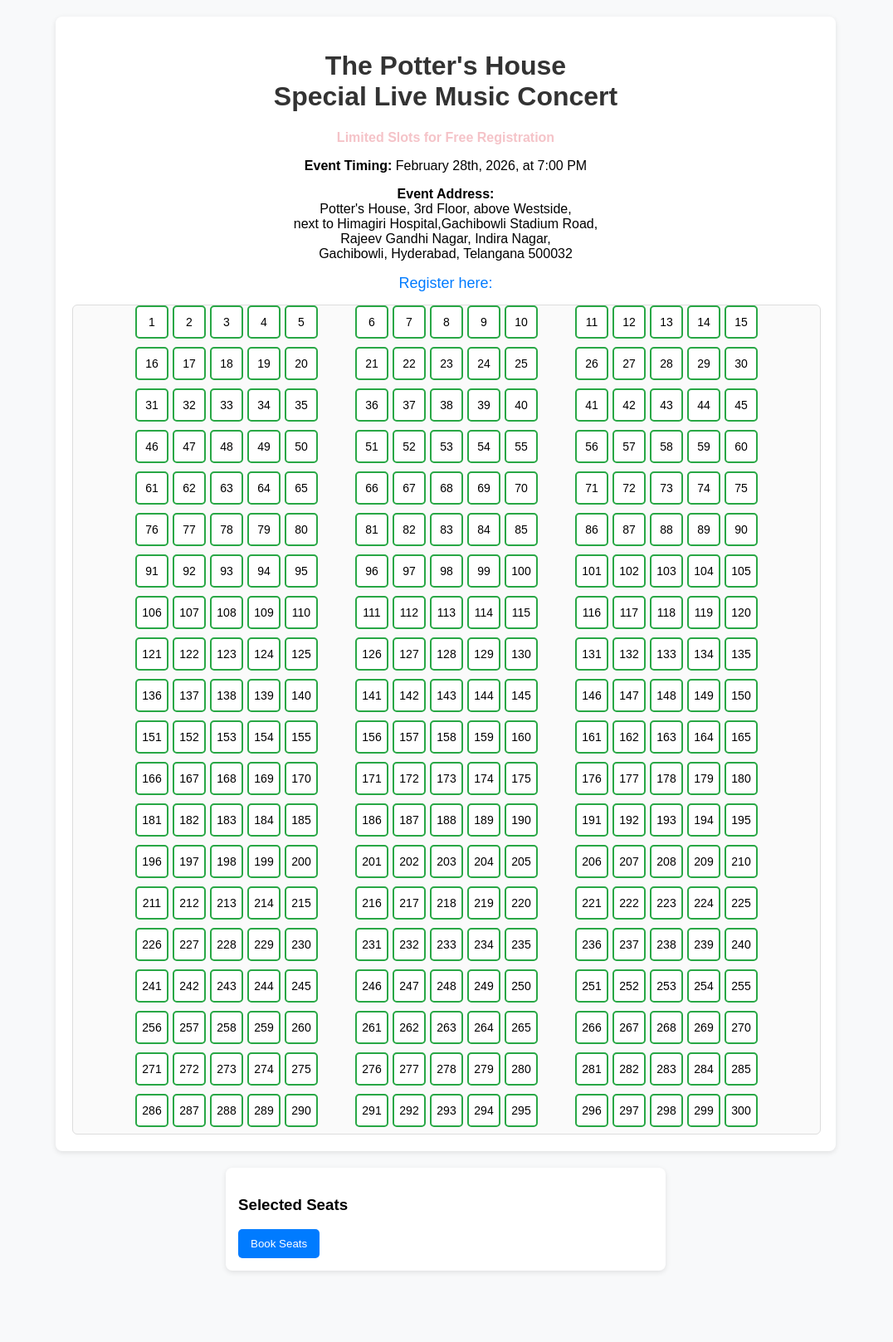
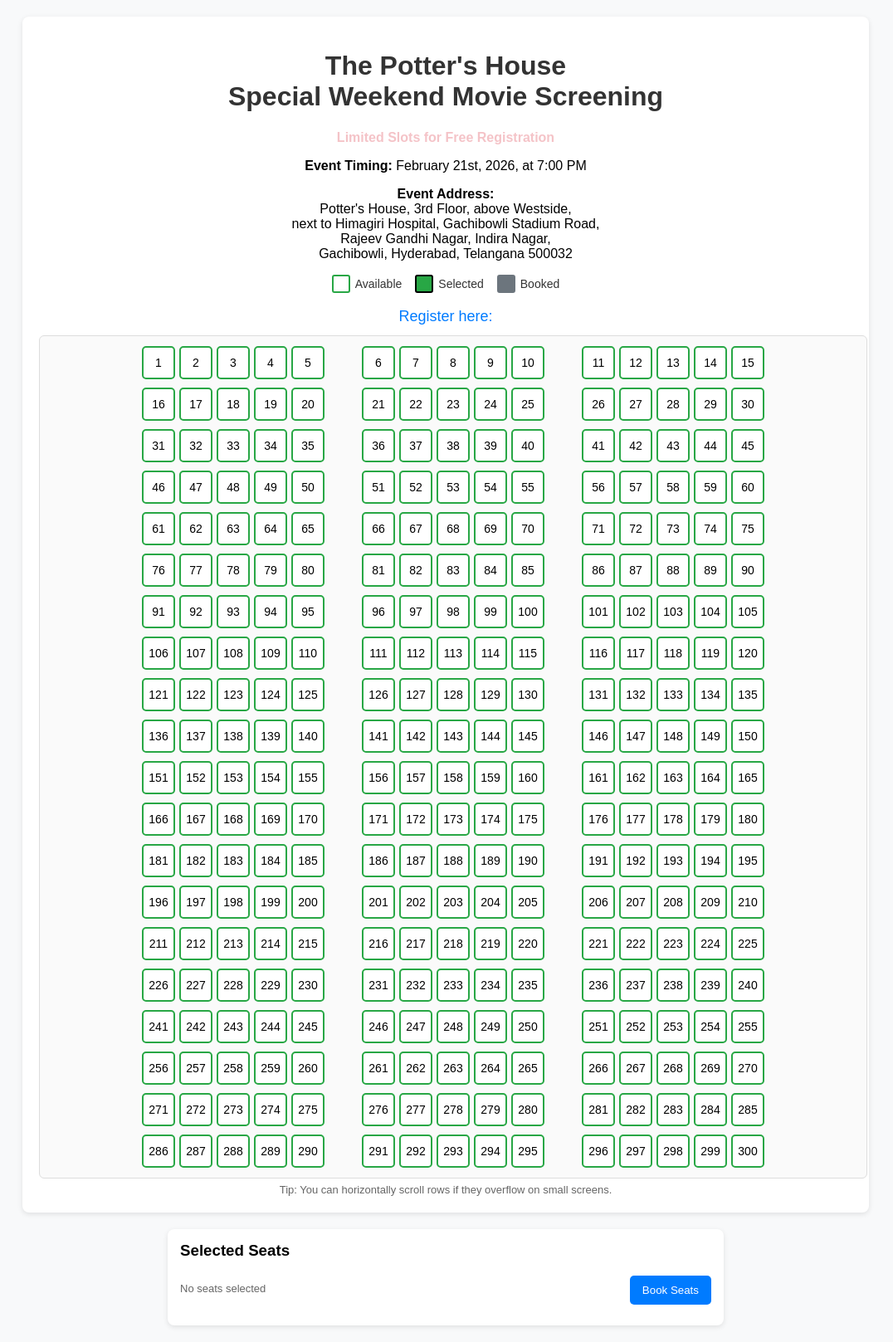
Before and after one commit to ganeshvaka6/concert-seats, a Flask app: page / in a window 1280 px wide. Shown: the whole page at 83% size, without its empty margins (103-1179 px from the left). Before the commit the page ends 1533 px from the top, so only its background shows below. Run offline with Flask 3, Linux system fonts and the light colour scheme; data that the repository does not hold is empty.

Commit message:
Added Header information

```diff
--- a/templates/index.html
+++ b/templates/index.html
@@ -22,14 +22,14 @@
     #registration-section {
         text-align: center;
         margin: 20px auto;
-        max-width: 900px;
+        max-width: 980px;
         background: #fff;
         padding: 20px;
         border-radius: 8px;
         box-shadow: 0 2px 6px rgba(0,0,0,0.1);
     }
 
-    /* === Seat window: vertical stack of rows, horizontally scrollable === */
+    /* Seat window: vertical stack of rows, horizontally scrollable */
     #seat-container {
         display: flex;                 /* stack rows vertically */
         flex-direction: column;
@@ -38,8 +38,8 @@
         max-width: 100%;
         overflow-x: auto;              /* horizontal scroll for the entire table */
         -webkit-overflow-scrolling: touch;
-        padding-bottom: 8px;           /* space for scrollbar on mobile */
-        border: 1px solid #ddd;        /* optional visual boundary */
+        padding: 12px 8px;
+        border: 1px solid #ddd;        /* visual boundary */
         border-radius: 6px;
         background: #fafafa;
     }
@@ -82,26 +82,55 @@
         background-color: #6c757d;
         color: white;
         cursor: not-allowed;
+        border: 2px solid #6c757d;
     }
 
-    /* === Insert the larger space after seat positions 5 and 10 in EACH row === */
-    .row .seat:nth-child(5) { margin-right: var(--middle-gap); }  /* gap between 5 and 6 */
-    .row .seat:nth-child(10) { margin-right: var(--middle-gap); } /* gap between 10 and 11 */
+    /* Larger space after seat positions 5 and 10 in EACH row */
+    .row .seat:nth-child(5) { margin-right: var(--middle-gap); }   /* gap between 5 and 6 */
+    .row .seat:nth-child(10) { margin-right: var(--middle-gap); }  /* gap between 10 and 11 */
+
+    #legend {
+        display: flex;
+        gap: 16px;
+        justify-content: center;
+        align-items: center;
+        margin: 10px 0 18px 0;
+        font-size: 14px;
+        color: #333;
+    }
+    .legend-item {
+        display: inline-flex;
+        align-items: center;
+        gap: 6px;
+    }
+    .legend-box {
+        width: 18px;
+        height: 18px;
+        border-radius: 3px;
+        border: 2px solid transparent;
+        display: inline-block;
+    }
+    .legend-available { background: #fff; border-color: #28a745; }
+    .legend-selected  { background: #28a745; border-color: #000; }
+    .legend-booked    { background: #6c757d; border-color: #6c757d; }
 
     #selected-info {
-        max-width: 500px;
+        max-width: 640px;
         margin: 20px auto;
         background: #fff;
         padding: 15px;
         border-radius: 8px;
         box-shadow: 0 2px 6px rgba(0,0,0,0.1);
     }
+    #selected-info h3 { margin-top: 0; }
     #selected-info div { margin-bottom: 10px; }
     input[type="text"] {
         width: 45%;
-        padding: 5px;
+        padding: 6px 8px;
         margin: 5px;
         box-sizing: border-box;
+        border: 1px solid #ccc;
+        border-radius: 5px;
     }
     button {
         background-color: #007bff;
@@ -112,6 +141,10 @@
         cursor: pointer;
     }
     button:hover { background-color: #0056b3; }
+    button:disabled {
+        background-color: #7aaef0;
+        cursor: not-allowed;
+    }
 
     .blink-text {
         color: #dc3545;
@@ -123,7 +156,11 @@
         0% { opacity: 1; } 50% { opacity: 0; } 100% { opacity: 1; }
     }
 
-    /* Optional: slightly shrink seats on very small screens (still scrollable). */
+    .subtle {
+        color: #666; font-size: 13px; margin-top: 6px;
+    }
+
+    /* Responsive tweaks for small screens */
     @media (max-width: 480px) {
         :root {
             --seat-size: 34px;
@@ -139,47 +176,60 @@
 <body>
 
 <div id="registration-section">
-    <h1>The Potter's House<br>Special Live Music Concert</h1>
+    <h1>The Potter's House<br>Special Weekend Movie Screening</h1>
     <p class="blink-text">Limited Slots for Free Registration</p>
-    <p><strong>Event Timing:</strong> February 28th, 2026, at 7:00 PM</p>
+    <p><strong>Event Timing:</strong> February 21st, 2026, at 7:00 PM</p>
     <p><strong>Event Address:</strong><br>
         Potter's House, 3rd Floor, above Westside,<br>
-        next to Himagiri Hospital,Gachibowli Stadium Road,<br>
+        next to Himagiri Hospital, Gachibowli Stadium Road,<br>
         Rajeev Gandhi Nagar, Indira Nagar,<br>
         Gachibowli, Hyderabad, Telangana 500032
     </p>
-    <div style="font-size:18px; color:#007bff; margin:15px 0;">Register here:</div>
 
+    <div id="legend">
+        <span class="legend-item"><span class="legend-box legend-available"></span> Available</span>
+        <span class="legend-item"><span class="legend-box legend-selected"></span> Selected</span>
+        <span class="legend-item"><span class="legend-box legend-booked"></span> Booked</span>
+    </div>
+
+    <div style="font-size:18px; color:#007bff; margin:10px 0 12px;">Register here:</div>
     <div id="seat-container"></div>
+    <div class="subtle">Tip: You can horizontally scroll rows if they overflow on small screens.</div>
 </div>
 
 <div id="selected-info">
     <h3>Selected Seats</h3>
     <div id="seat-details"></div>
-    <button id="submit-btn">Book Seats</button>
+    <div style="display:flex; align-items:center; justify-content:space-between; flex-wrap:wrap; gap:10px;">
+        <div id="selected-count" class="subtle">No seats selected</div>
+        <button id="submit-btn">Book Seats</button>
+    </div>
 </div>
 
 <script>
-const seatCount = 300;   // Total seats
+/* Use Flask-provided seat_count if available; fallback to 150 */
+const seatCount = (typeof {{ seat_count | tojson | safe }} !== 'undefined' && {{ seat_count | tojson | safe }} !== null)
+  ? {{ seat_count | tojson | safe }}
+  : 150;
+
 const seatsPerRow = 15;  // 15 seats per row (visual gaps after 5 and 10)
 let selectedSeats = [];
 
+/* Load seats and mark already-booked ones */
 async function loadSeats() {
     const seatContainer = document.getElementById('seat-container');
 
-    // Fetch booked seats from server
     let bookedSeats = [];
     try {
-        const response = await fetch('/booked-seats');
+        const response = await fetch('/booked-seats', { cache: 'no-store' });
         const data = await response.json();
         bookedSeats = Array.isArray(data.booked) ? data.booked : [];
     } catch (e) {
-        console.warn('Booked seats fetch failed, rendering all as available.');
+        console.warn('Booked seats fetch failed, rendering all as available.', e);
     }
 
-    // Render rows. Each row: 15 seat elements; gaps created by CSS nth-child margins.
     let seatNumber = 1;
-    const totalRows = Math.ceil(seatCount / seatsPerRow); // 210 => 14 rows
+    const totalRows = Math.ceil(seatCount / seatsPerRow);
 
     for (let row = 1; row <= totalRows; row++) {
         const rowDiv = document.createElement('div');
@@ -208,12 +258,10 @@ async function loadSeats() {
     }
 }
 
-// Click handler reads the seat number from the element itself (stable per element)
+/* Click handler always uses the element the listener was attached to */
 function onSeatClick(event) {
-    // In case inner content is clicked, ensure we target the .seat element
-    const seat = event.currentTarget; // always the element the listener was attached to
+    const seat = event.currentTarget; // .seat element
     const seatNumber = parseInt(seat.dataset.seat, 10);
-
     toggleSeat(seat, seatNumber);
 }
 
@@ -232,13 +280,26 @@ function toggleSeat(seat, seatNumber) {
 
 function updateSelectedInfo() {
     const seatDetails = document.getElementById('seat-details');
-    seatDetails.innerHTML = selectedSeats.map(s => `
+    const selectedCount = document.getElementById('selected-count');
+
+    seatDetails.innerHTML = selectedSeats
+      .sort((a, b) => a - b)
+      .map(s => `
         <div>
             <strong>Your Selected Seat Number: ${s}</strong><br>
             <input type="text" placeholder="Name" id="name-${s}">
             <input type="text" placeholder="Phone number" id="mobile-${s}">
         </div>
     `).join('');
+
+    selectedCount.textContent = selectedSeats.length
+      ? `Selected: ${selectedSeats.length} seat(s): ${selectedSeats.slice().sort((a,b)=>a-b).join(', ')}`
+      : 'No seats selected';
+}
+
+/* Basic digits-only cleanup for phones */
+function digitsOnly(s) {
+    return (s || '').replace(/\D+/g, '');
 }
 
 document.getElementById('submit-btn').addEventListener('click', async () => {
@@ -250,7 +311,7 @@ document.getElementById('submit-btn').addEventListener('click', async () => {
     const bookingData = selectedSeats.map(s => ({
         seat: s,
         name: (document.getElementById(`name-${s}`).value || '').trim(),
-        mobile: (document.getElementById(`mobile-${s}`).value || '').trim()
+        mobile: digitsOnly((document.getElementById(`mobile-${s}`).value || '').trim())
     }));
 
     for (const b of bookingData) {
@@ -258,7 +319,15 @@ document.getElementById('submit-btn').addEventListener('click', async () => {
             alert(`Please enter Name and Phone for Seat ${b.seat}`);
             return;
         }
+        if (b.mobile.length < 10) {
+            alert(`Please enter a valid 10-digit phone number for Seat ${b.seat}`);
+            return;
+        }
     }
+
+    const submitBtn = document.getElementById('submit-btn');
+    submitBtn.disabled = true;
+    submitBtn.textContent = 'Booking...';
 
     try {
         const response = await fetch('/submit', {
@@ -271,12 +340,28 @@ document.getElementById('submit-btn').addEventListener('click', async () => {
             })
         });
 
+        // ? Check HTTP status BEFORE parsing JSON (prevents false "failed" popups)
+        if (!response.ok) {
+            const text = await response.text().catch(() => '');
+            throw new Error(`HTTP ${response.status} ${response.statusText}: ${text}`);
+        }
+
         const result = await response.json();
         alert(result.message);
-        if (result.ok) location.reload();
+
+        if (result.ok) {
+            // Refresh to render newly booked seats as "booked"
+            location.reload();
+        } else {
+            // If backend returns ok:false but 200, keep UI enabled for retry
+            submitBtn.disabled = false;
+            submitBtn.textContent = 'Book Seats';
+        }
     } catch (e) {
         console.error('Submit failed:', e);
         alert('Booking failed. Please try again.');
+        submitBtn.disabled = false;
+        submitBtn.textContent = 'Book Seats';
     }
 });
 
```
